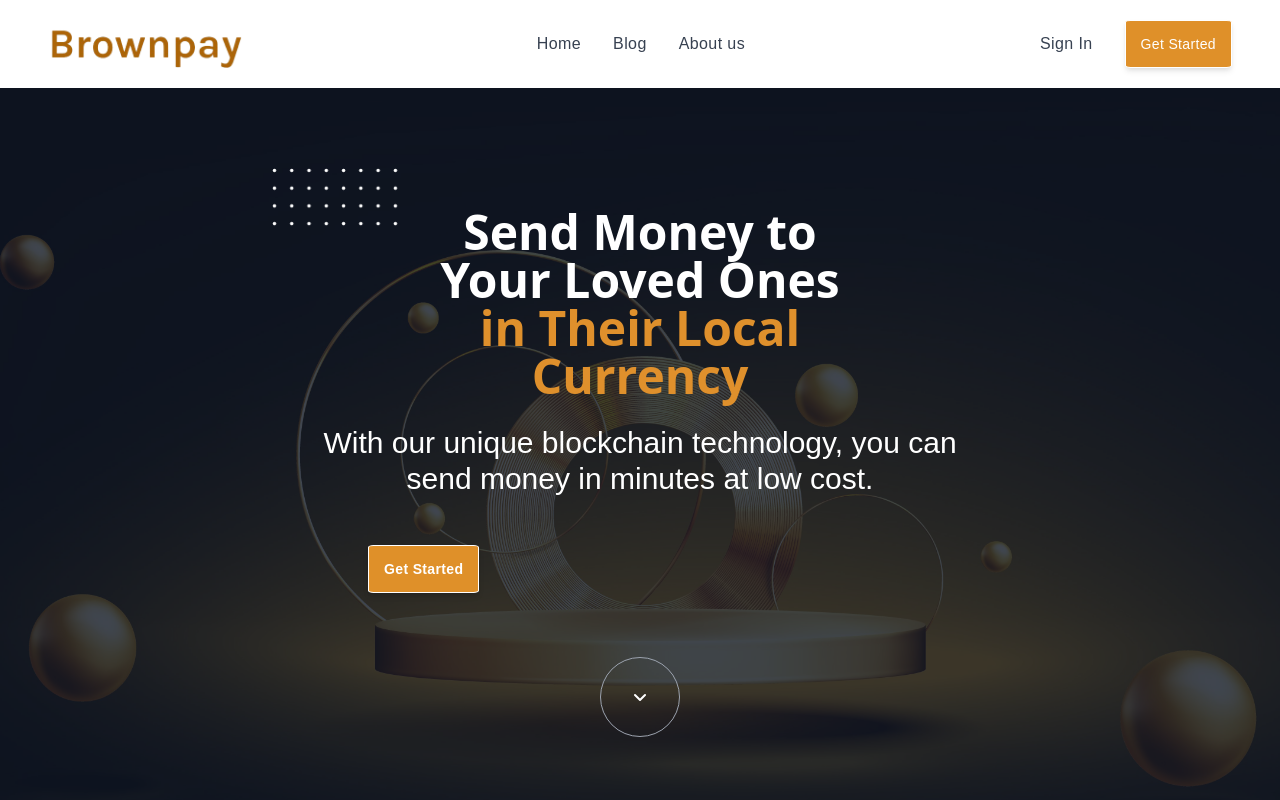
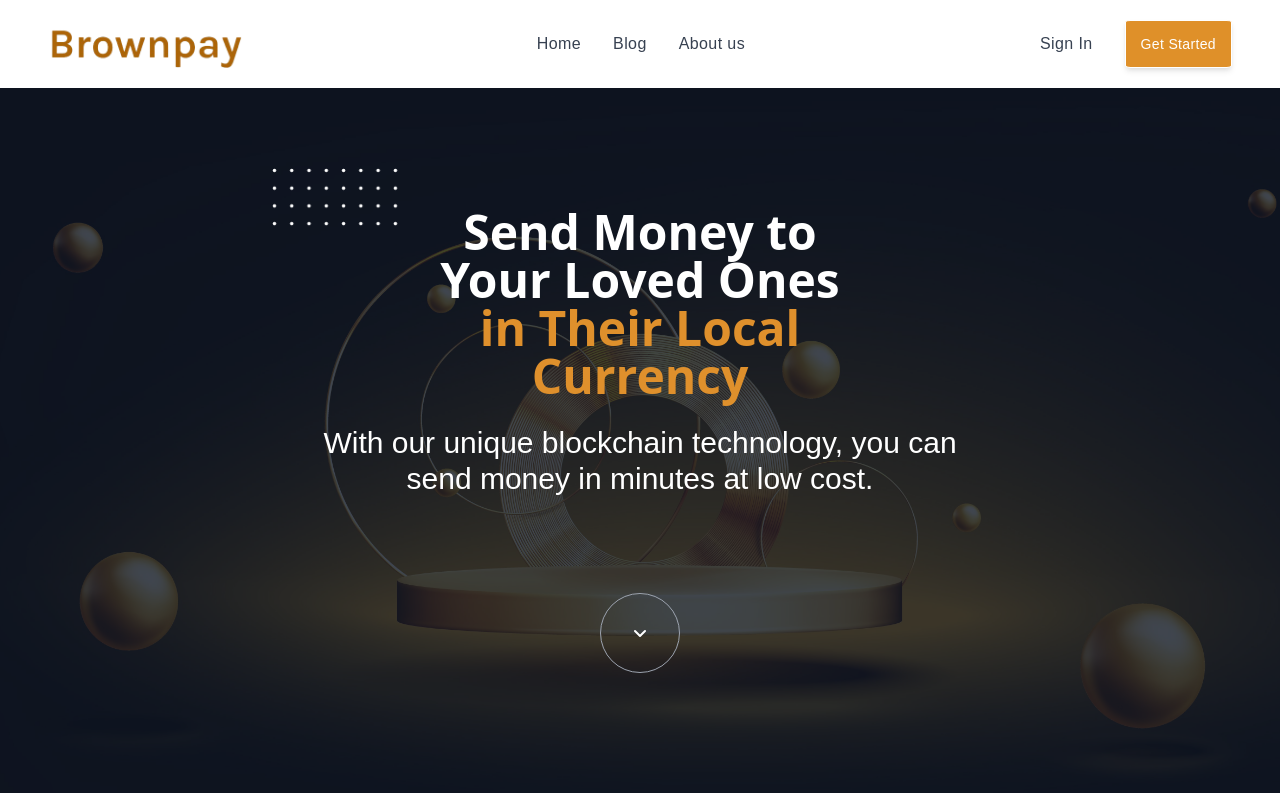
Before and after one commit to annonymousauthority/Brownpaypwa-app, a Vue app: page / in a window 1280 px wide. Shown: the top 800 px of the page. Built offline with nearby package versions, Linux system fonts and the light colour scheme; no server answers.

Commit message:
Update landingpage.vue

```diff
--- a/src/components/landingpage.vue
+++ b/src/components/landingpage.vue
@@ -114,45 +114,7 @@
                   minutes at low cost.
                 </p>
               </div>
-              <form
-                class="
-                  flex flex-col
-                  items-center
-                  w-full
-                  mb-4
-                  md:flex-row
-                  md:px-16
-                "
-              >
 
-                <a
-                  href="/"
-                  class="
-                    inline-flex
-                    items-center
-                    btn-action-button
-                    justify-center
-                    w-full
-                    h-12
-                    px-6
-                    font-semibold
-                    tracking-wide
-                    text-teal-900
-                    transition
-                    duration-200
-                    rounded
-                    shadow-md
-                    md:w-auto
-                    hover:text-deep-purple-900
-                    bg-teal-accent-400
-                    hover:bg-teal-accent-700
-                    focus:shadow-outline
-                    focus:outline-none
-                  "
-                >
-                  Get Started
-                </a>
-              </form>
               <a
                 href="#exchange"
                 aria-label="Scroll down"
```
